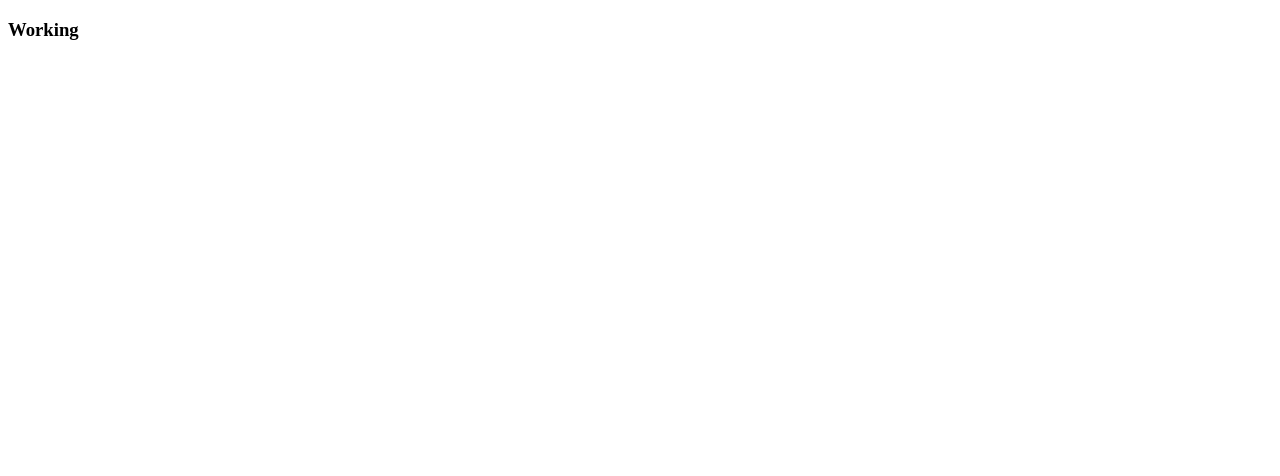
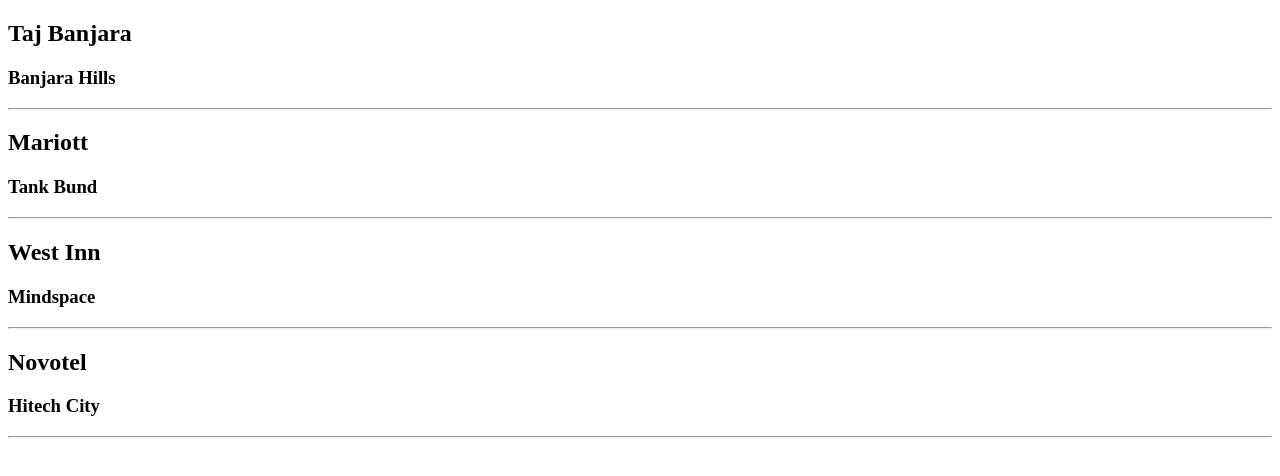
Before and after one commit to abhinavgujjar/WellsFargo, a website: page app/index.html in a window 1280 px wide. Drawn offline with nearby package versions, Linux system fonts and the light colour scheme; some packages are replaced by stand-ins of ours.

Commit message:
'images'

```diff
--- a/app/index.html
+++ b/app/index.html
@@ -11,8 +11,14 @@
 
 
 
-  <div ng-controller="MyCtrl1">
-    <h3 ng-bind="test"></h3>
+	<div ng-controller="hotelsController">
+
+		<div ng-repeat="hotel in hotels">
+			<h2 ng-bind="hotel.name"></h2>
+			<h3 ng-bind="hotel.location"></h3>
+			<hr/>
+		</div>
+
 	</div>
 
 
--- a/app/js/controllers.js
+++ b/app/js/controllers.js
@@ -3,9 +3,37 @@
 /* Controllers */
 
 angular.module('myApp.controllers', [])
-  .controller('MyCtrl1', ['$scope', function($scope) {
-  	$scope.test = 'Working';
-  }])
-  .controller('MyCtrl2', ['$scope', function($scope) {
+.controller('hotelsController', ['$scope', function($scope) {
 
-  }]);
+	$scope.hotels = [
+	{
+		name : 'Taj Banjara',
+		rate : 15000,
+		location : 'Banjara Hills',
+		image: 'http://i.imgur.com/vmviDYS.jpg'
+	},
+	{
+		name : 'Mariott',
+		rate : 35000,
+		location : 'Tank Bund',
+		image: 'http://i.imgur.com/ib6YKfv.jpg'
+	},
+	{
+		name : 'West Inn',
+		rate : 25000,
+		location : 'Mindspace',
+		image: 'http://i.imgur.com/e6CnwW4.jpg'
+	},
+	{
+		name : 'Novotel',
+		rate : 45000,
+		location : 'Hitech City',
+		image: 'http://i.imgur.com/fsmniCe.jpg'
+	},
+
+	]
+
+}])
+.controller('MyCtrl2', ['$scope', function($scope) {
+
+}]);
```
Lines whose indentation alone changed are shown as unchanged.
